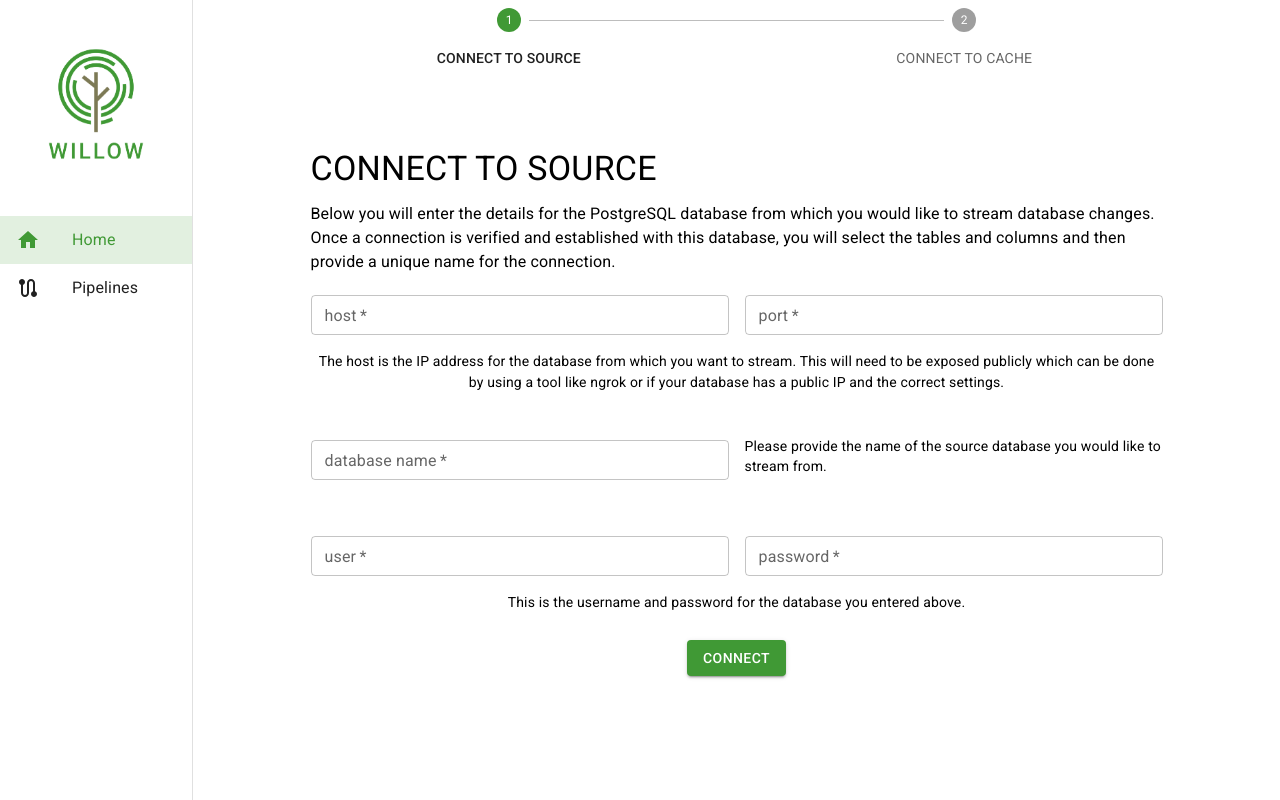
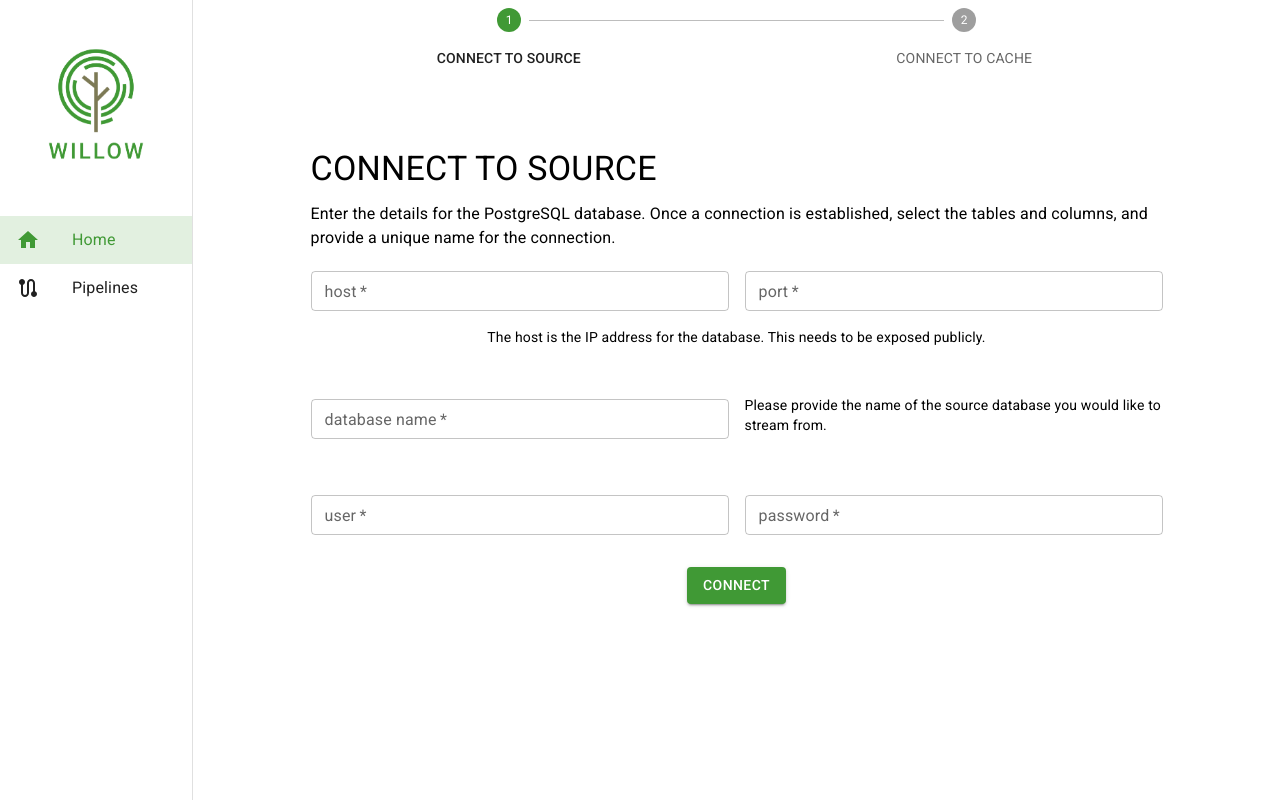
Before and after one commit to willow-cdc/willow, a React (Vite) app in the folder frontend/: page /new in a window 1280 px wide. Built offline with nearby package versions, Linux system fonts and the light colour scheme.

Commit message:
refactor(ui): :lipstick: Shortened and modified form descriptions we have on the UI.

```diff
--- a/frontend/src/components/PipelineForms/SinkForm/RedisSinkVerifyConnectionForm.tsx
+++ b/frontend/src/components/PipelineForms/SinkForm/RedisSinkVerifyConnectionForm.tsx
@@ -44,10 +44,9 @@ const RedisSinkVerifyConnectionForm = ({
         CONNECT TO SINK
       </Typography>
       <Typography variant="body1" gutterBottom>
-        This step will establish the connection to your target redis cache where
-        changes to your source database will be sent. Please provide your redis
-        connection string along with your username and password credentials.
-        Once the connection to the redis cache is verified, please provide a
+        This step establishes the connection to your target Redis cache.
+        Please provide the Redis connection URL along with the username and password credentials.
+        Once the connection is verified, please provide a
         unique name for this sink connection.
       </Typography>
       <Grid container spacing={1} alignItems="center">
--- a/frontend/src/components/PipelineForms/SourceForm/SelectDataForm.tsx
+++ b/frontend/src/components/PipelineForms/SourceForm/SelectDataForm.tsx
@@ -1,4 +1,4 @@
-import { Grid, Container, Typography } from "@mui/material";
+import { Grid, Container } from "@mui/material";
 import { useEffect, useState, useContext } from "react";
 import {
   AlertSeverity,
@@ -196,11 +196,6 @@ const SelectDataForm = ({
                 formStateObj={formStateObj}
               />
             </Grid>
-            <Grid item xs={12}>
-              <Typography margin={-2} align="center" variant="body2">
-                Provide a unique name for this source connection.
-              </Typography>
-            </Grid>
           </Grid>
           <SubmitButton />
         </form>
--- a/frontend/src/components/PipelineForms/SourceForm/SelectDataFormInstructions.tsx
+++ b/frontend/src/components/PipelineForms/SourceForm/SelectDataFormInstructions.tsx
@@ -7,15 +7,11 @@ const SelectDataFormInstructions = () => {
         SELECT DATA
       </Typography>
       <Typography variant="body1" gutterBottom>
-        Please select the tables and columns you would like to listen to below.
-        Once you have done this provide a unique name for this source
-        connection.
+        Please select the tables and columns you would like to listen to, and provide
+        a unique name for this source connection. At least one table must be selected.
       </Typography>
       <Typography marginTop={4} variant="h4" gutterBottom>
         Tables and Columns
-      </Typography>
-      <Typography marginBottom={2} variant="body1" gutterBottom>
-        Please select the tables you would like to capture and stream.
       </Typography>
     </>
   );
--- a/frontend/src/components/PipelineForms/SourceForm/SourceForm.tsx
+++ b/frontend/src/components/PipelineForms/SourceForm/SourceForm.tsx
@@ -59,10 +59,9 @@ const SourceForm = ({
             CONNECT TO SOURCE
           </Typography>
           <Typography variant="body1" gutterBottom>
-            Below you will enter the details for the PostgreSQL database from
-            which you would like to stream database changes. Once a connection
-            is verified and established with this database, you will select the
-            tables and columns and then provide a unique name for the
+            Enter the details for the PostgreSQL database. Once a connection
+            is established, select the
+            tables and columns, and provide a unique name for the
             connection.
           </Typography>
           <Grid container rowSpacing={4} columnSpacing={2} alignItems="center">
@@ -86,10 +85,7 @@ const SourceForm = ({
             </Grid>
             <Grid item xs={12}>
               <Typography marginTop={-3} align="center" variant="body2">
-                The host is the IP address for the database from which you want
-                to stream. This will need to be exposed publicly which can be
-                done by using a tool like ngrok or if your database has a public
-                IP and the correct settings.
+                The host is the IP address for the database. This needs to be exposed publicly.
               </Typography>
             </Grid>
             <Grid item xs={6}>
@@ -135,12 +131,7 @@ const SourceForm = ({
                 onChange={handleChange}
               />
             </Grid>
-            <Grid item xs={12}>
-              <Typography marginTop={-3} align="center" variant="body2">
-                This is the username and password for the database you entered
-                above.
-              </Typography>
-            </Grid>
+
           </Grid>
           <SubmitButton content="Connect" />
         </form>
```
